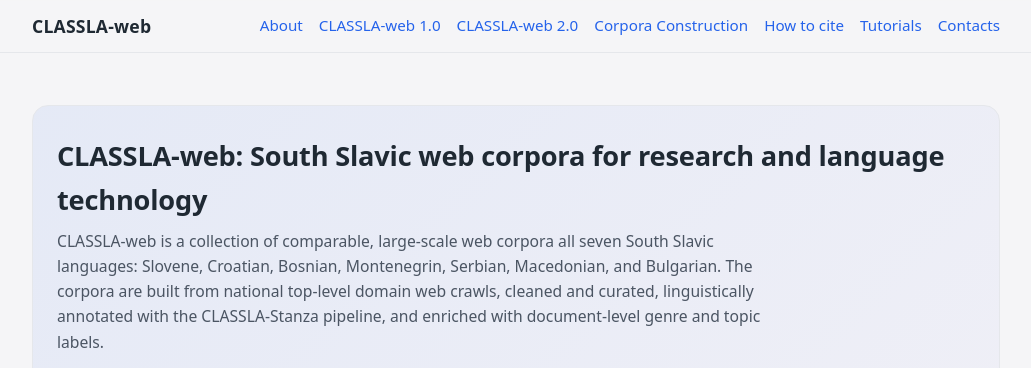
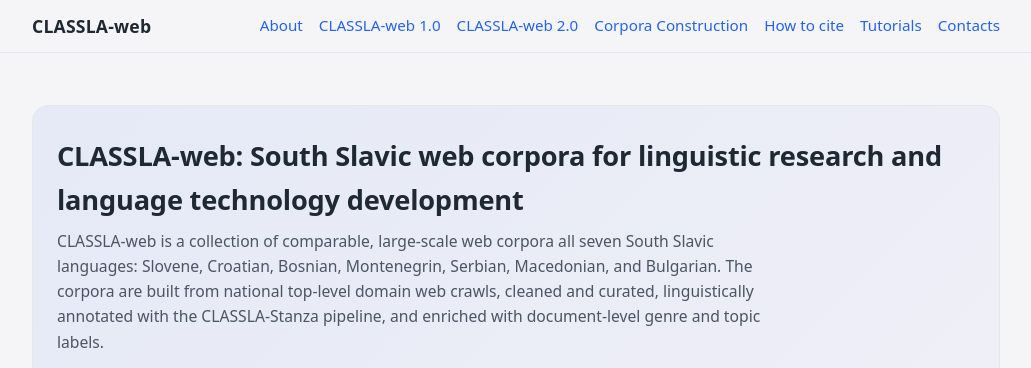
Before and after one commit to clarinsi/classla-web, a plain HTML site: page index.html in a window 1280 px wide. Shown: the top 368 px of the page, without its empty margins (124-1155 px from the left). Drawn offline with Linux system fonts and the light colour scheme.

Commit message:
Corrected title

```diff
--- a/index.html
+++ b/index.html
@@ -239,7 +239,7 @@
 
   <main>
  <section class="hero" id="top">
-  <h1 class="hero-title">CLASSLA-web: South Slavic web corpora for research and language technology</h1>
+  <h1 class="hero-title">CLASSLA-web: South Slavic web corpora for linguistic research and language technology development</h1>
   <p class="hero-subtitle">
     CLASSLA-web is a collection of comparable, large-scale web corpora all seven South Slavic languages: Slovene, Croatian, Bosnian, Montenegrin, Serbian, Macedonian, and Bulgarian. The corpora are built from national top-level domain web crawls, cleaned and curated, linguistically annotated with the CLASSLA-Stanza pipeline, and enriched with document-level genre and topic labels.
   </p>
```
